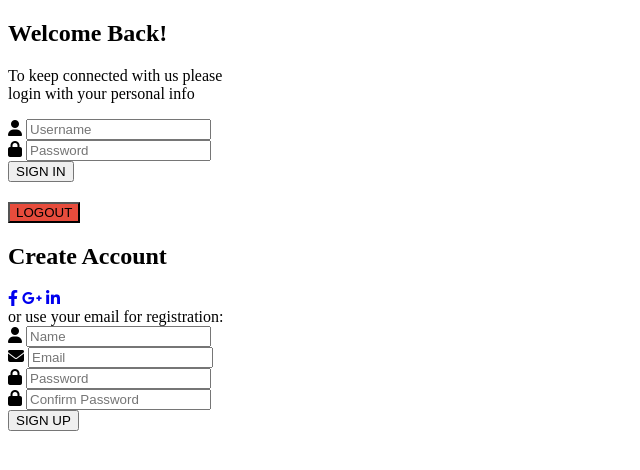
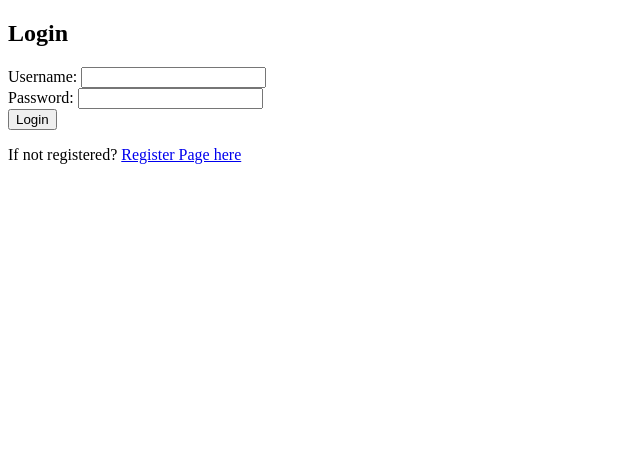
Before and after one commit to uN1kq/Desg_03-Login-CRUD, a Django app: page / in a window 1280 px wide. Shown: the top 470 px of the page, without its empty margins (0-640 px from the left). Run offline with Django 5.2, Linux system fonts and the light colour scheme.

Commit message:
Initial Setup - 2

```diff
--- a/LoginPage/Login/views.py
+++ b/LoginPage/Login/views.py
@@ -1,6 +1,6 @@
 from django.shortcuts import render, redirect
 from django.contrib import messages
-from django.contrib.auth import login, authenticate
+from django.contrib.auth import login, authenticate, logout
 from .forms import LoginForm, RegisterForm
 from .models import CustomUser
 
@@ -41,3 +41,11 @@ def LoginView(request):
     else:
         form = LoginForm()
     return render(request, 'LoginPage/login.html', {'form': form})
+
+# --- Logout View ---
+def LogoutView(request):
+    if request.method == 'POST':
+        logout(request)
+        messages.success(request, 'Logged out successfully!')
+        return redirect('login')
+    return redirect('home')
--- a/LoginPage/Templates/LoginPage/NavBar.html
+++ b/LoginPage/Templates/LoginPage/NavBar.html
@@ -3,8 +3,6 @@
 <nav>
   <ul>
     <li><a href="/home/">Home</a></li>
-    <li><a href="/">Login</a></li>
-    <li><a href="/register/">Register</a></li>
     <li><a href="/logout/">Logout</a></li>
   </ul>
 </nav>
--- a/LoginPage/Templates/LoginPage/login.html
+++ b/LoginPage/Templates/LoginPage/login.html
@@ -1,67 +1,16 @@
-{% load static %}
 <!DOCTYPE html>
-<html lang="en">
+<html>
 <head>
-    <meta charset="UTF-8">
-    <meta name="viewport" content="width=device-width, initial-scale=1.0">
     <title>Login / Register</title>
-    <link rel="stylesheet" href="{% static 'LoginPage/css/style.css' %}">
-    <link rel="stylesheet" href="https://cdnjs.cloudflare.com/ajax/libs/font-awesome/6.4.0/css/all.min.css">
 </head>
 <body>
-<div class="container">
-    <div class="card">
-        <div class="left">
-            <h2>Welcome Back!</h2>
-            <p>To keep connected with us please<br>login with your personal info</p>
-            <form method="post" action="{% url 'login' %}">
-                {% csrf_token %}
-                <div class="form-group">
-                    <span class="icon"><i class="fa fa-user"></i></span>
-                    <input type="text" name="username" placeholder="Username" required>
-                </div>
-                <div class="form-group">
-                    <span class="icon"><i class="fa fa-lock"></i></span>
-                    <input type="password" name="password" placeholder="Password" required>
-                </div>
-                <button type="submit">SIGN IN</button>
-            </form>
-            <form method="post" action="{% url 'logout' %}">
-                {% csrf_token %}
-                <button type="submit" style="margin-top:20px;background:#e74c3c;">LOGOUT</button>
-            </form>
-        </div>
-        <div class="right">
-            <h2>Create Account</h2>
-            <div class="social">
-                <a href="#"><i class="fab fa-facebook-f"></i></a>
-                <a href="#"><i class="fab fa-google-plus-g"></i></a>
-                <a href="#"><i class="fab fa-linkedin-in"></i></a>
-            </div>
-            <div class="or">or use your email for registration:</div>
-            <form method="post" action="{% url 'register' %}" enctype="multipart/form-data">
-                {% csrf_token %}
-                <div class="form-group">
-                    <span class="icon"><i class="fa fa-user"></i></span>
-                    <input type="text" name="username" placeholder="Name" required>
-                </div>
-                <div class="form-group">
-                    <span class="icon"><i class="fa fa-envelope"></i></span>
-                    <input type="email" name="email" placeholder="Email" required>
-                </div>
-                <div class="form-group">
-                    <span class="icon"><i class="fa fa-lock"></i></span>
-                    <input type="password" name="password1" placeholder="Password" required>
-                </div>
-                <div class="form-group">
-                    <span class="icon"><i class="fa fa-lock"></i></span>
-                    <input type="password" name="password2" placeholder="Confirm Password" required>
-                </div>
-                <button type="submit">SIGN UP</button>
-            </form>
-        </div>
-    </div>
-</div>
-<script src="{% static 'LoginPage/js/main.js' %}"></script>
+    <h2>Login</h2>
+    <form method="post" action="{% url 'login' %}">
+        {% csrf_token %}
+        <label>Username: <input type="text" name="username" required></label><br>
+        <label>Password: <input type="password" name="password" required></label><br>
+        <button type="submit">Login</button>
+    </form>
+    <p>If not registered? <a href="{% url 'register' %}">Register Page here</a></p>
 </body>
 </html>
```
Also changed, not shown: LoginPage/Templates/LoginPage/MainTemp.html (+14 -0 lines), LoginPage/Templates/LoginPage/register.html (+5 -9 lines).
